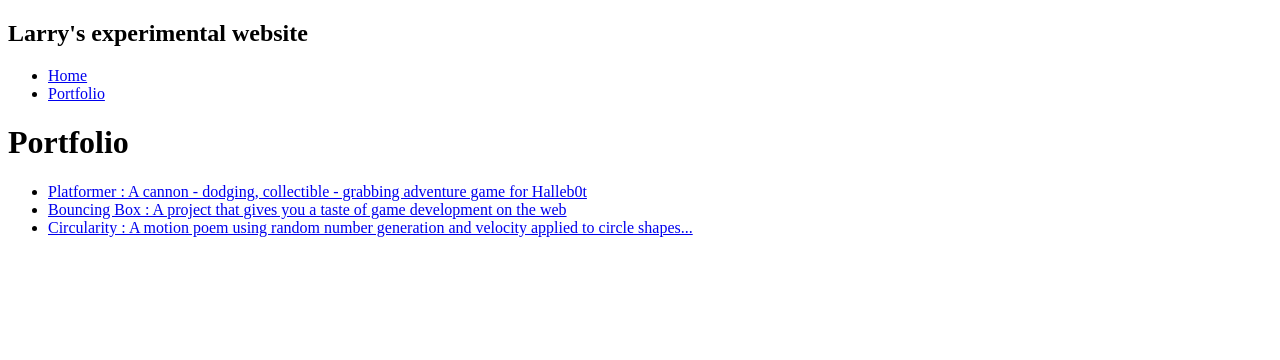
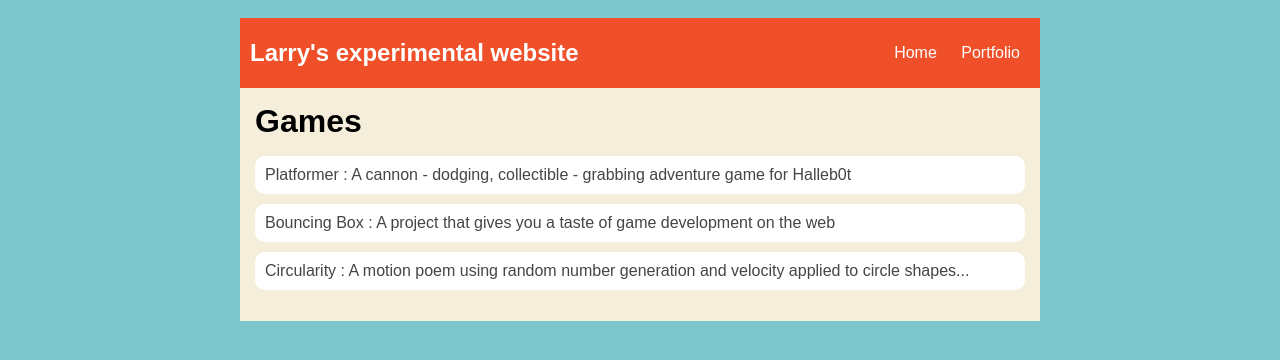
Before and after one commit to LGJ06/LGJ06.github.io, a plain HTML site: page portfolio.html in a window 1280 px wide. Drawn offline with Linux system fonts and the light colour scheme.

Commit message:
worked on portfolio

```diff
--- a/portfolio.html
+++ b/portfolio.html
@@ -2,6 +2,84 @@
 <html>
 
 <head>
+    <style type="text/css">
+        body {
+            background: rgb(125, 198, 205);
+            color: rgb(45, 45, 45);
+            padding: 10px;
+            font-family: arial;
+        }
+        header {
+            font-size: 1.5em;
+            font-weight: bold;
+        }
+
+        #all-contents {
+            max-width: 800px;
+            margin: auto;
+        }
+
+        /* navigation menu */
+        nav {
+            background: rgb(239, 80, 41);
+            margin: 0 auto;
+            display: flex;
+            padding: 10px;
+        }
+        h1 {
+            display: flex;
+            align-items: center;
+            color: rgb(255, 255, 255);
+            flex: 1;
+            margin: 0;
+        }
+        #nav-ul {
+            list-style-image: none;
+        }
+        .nav-li {
+            display: inline-block;
+            padding: 0 10px;
+        }
+        .nav-a {
+            text-decoration: none;
+            color: #fff;
+        }
+
+        /* main container area beneath menu */
+        main {
+            background: rgb(245, 238, 219);
+            display: flex;
+        }
+        .content {
+            flex: 1;
+            padding: 15px;
+        }
+                 /* portfolio styles */
+                 .content h1 {
+             color: black;
+         }
+
+         #portfolio {
+             list-style-type: none;
+             padding-left: 0;
+         }
+
+         #portfolio li {
+             background: #fff;
+             padding: 10px;
+             border-radius: 10px;
+             margin-bottom: 10px;
+         }
+
+         #portfolio li:hover {
+             background: #eee;
+         }
+
+         #portfolio a {
+             text-decoration: none;
+             color: #454545;
+         }
+    </style>
 </head>
 
 <body>
@@ -19,7 +97,7 @@
         </nav>
         <main>
             <div class="content">
-                <h1>Portfolio</h1>
+                <h1>Games</h1>
                 <ul id="portfolio">
                     <li><a href="projects/platformer/">Platformer : A cannon - dodging, collectible - grabbing adventure game for Halleb0t</a></li>
                     <li><a href="projects/bouncing-box/">Bouncing Box : A project that gives you a taste of game development on the web </a></li>
```
